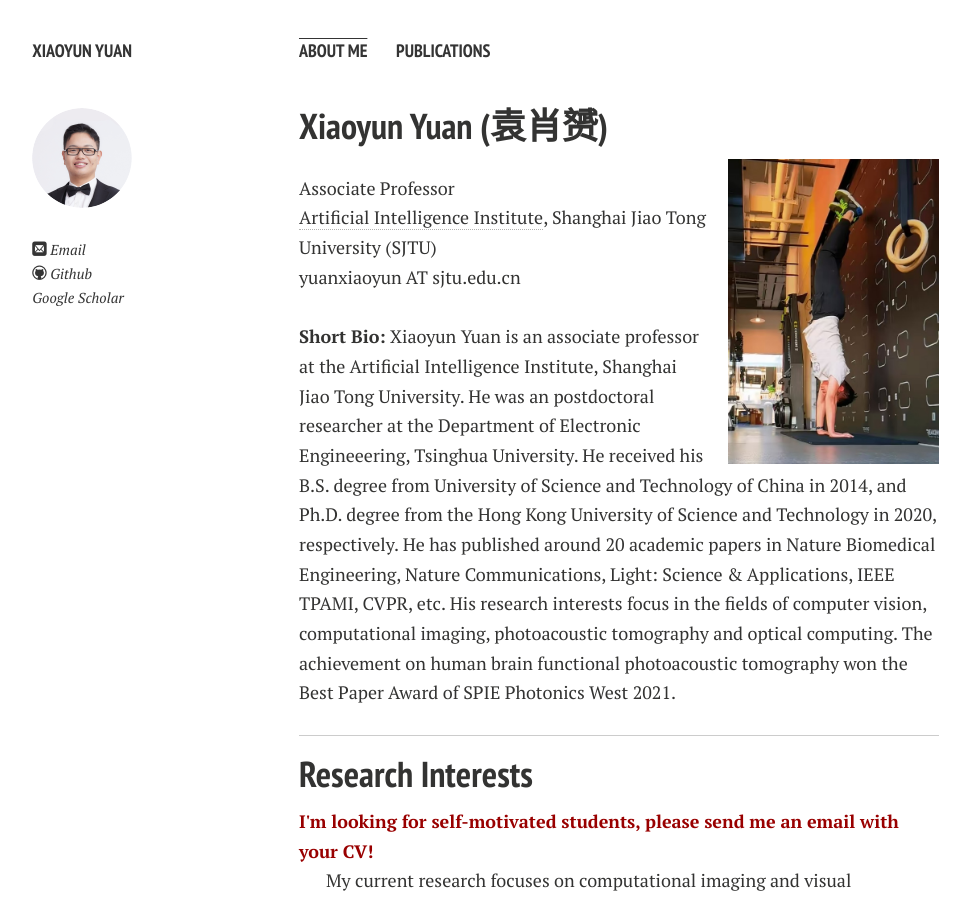
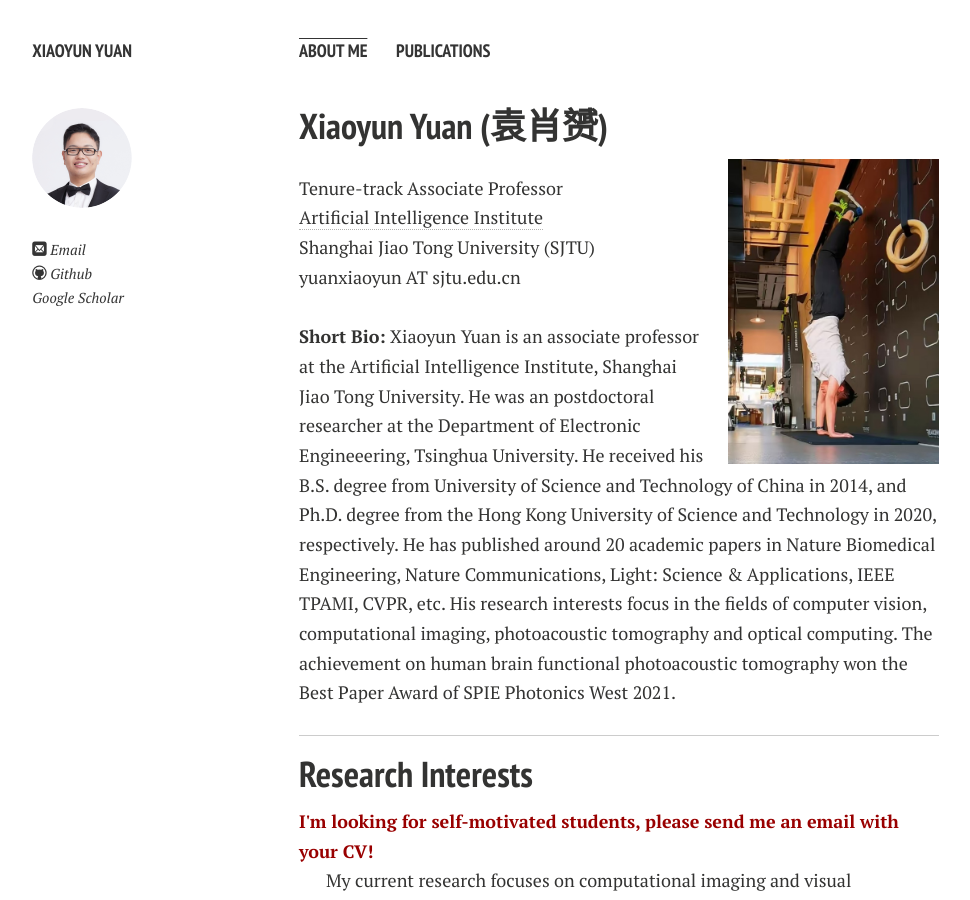
Before and after one commit to yuanxy92/yuanxy92.github.io, a Jekyll site: the page built from index.md, in a window 1280 px wide and 900 px high. Shown: the whole window, without its empty margins (21-991 px from the left). Built offline with Jekyll 4.4.1, drawn with Linux system fonts in a browser that asks for light colours; nearby versions of some CDN libraries; comment, search, counter and statistics services are not loaded; a style sheet for code colours, icons or effects is not loaded.

Commit message:
Update index.md

```diff
--- a/index.md
+++ b/index.md
@@ -7,8 +7,9 @@ layout: page
 <img src="./images/imgs/xiaoyun_ba.jpg" class="floatpic">
 
 <br>
-Associate Professor <br>
-[Artificial Intelligence Institute](https://ai.sjtu.edu.cn/), Shanghai Jiao Tong University (SJTU)<br>
+Tenure-track Associate Professor <br>
+[Artificial Intelligence Institute](https://ai.sjtu.edu.cn/)<br>
+Shanghai Jiao Tong University (SJTU)<br>
 yuanxiaoyun AT sjtu.edu.cn<br>
 
 <br>
```
